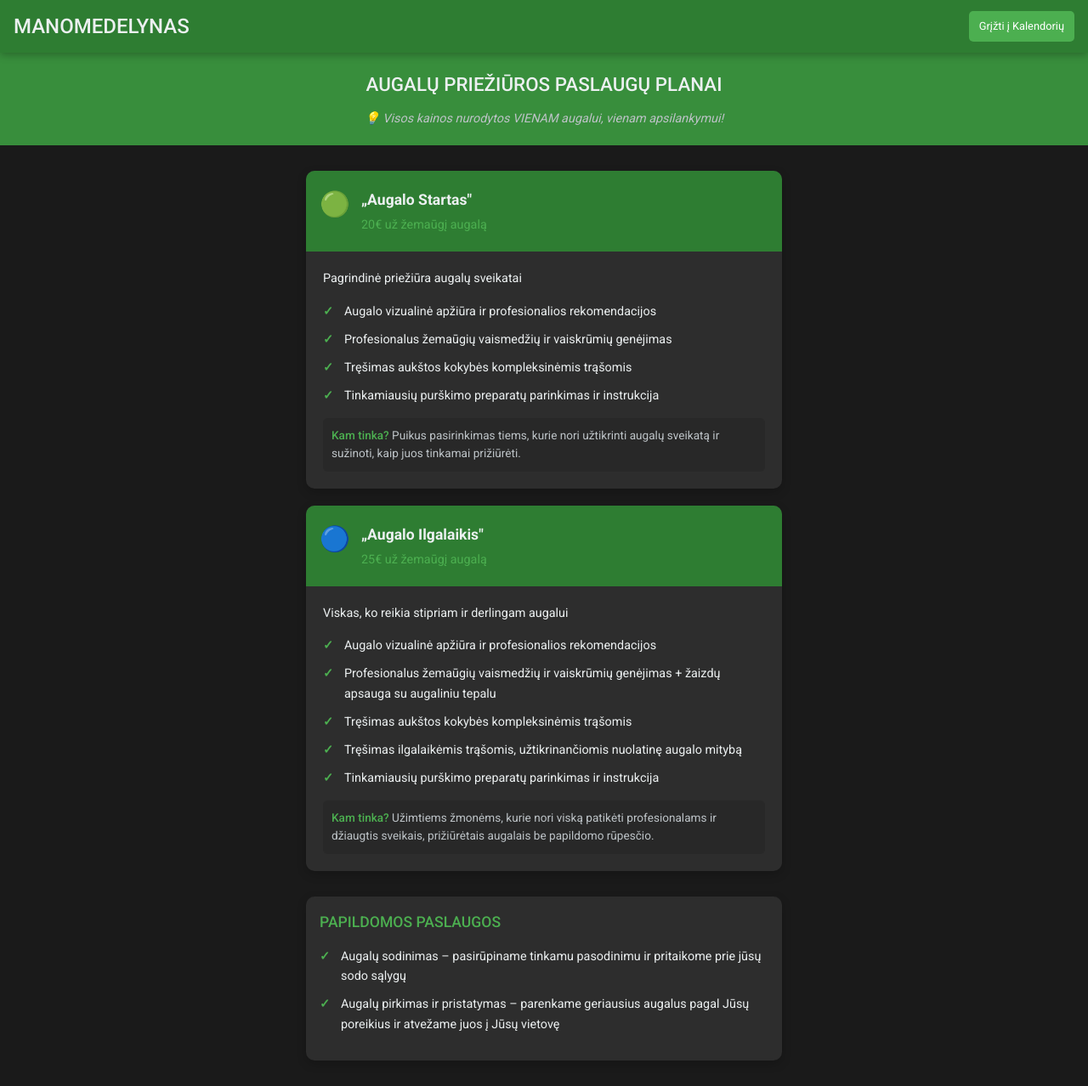
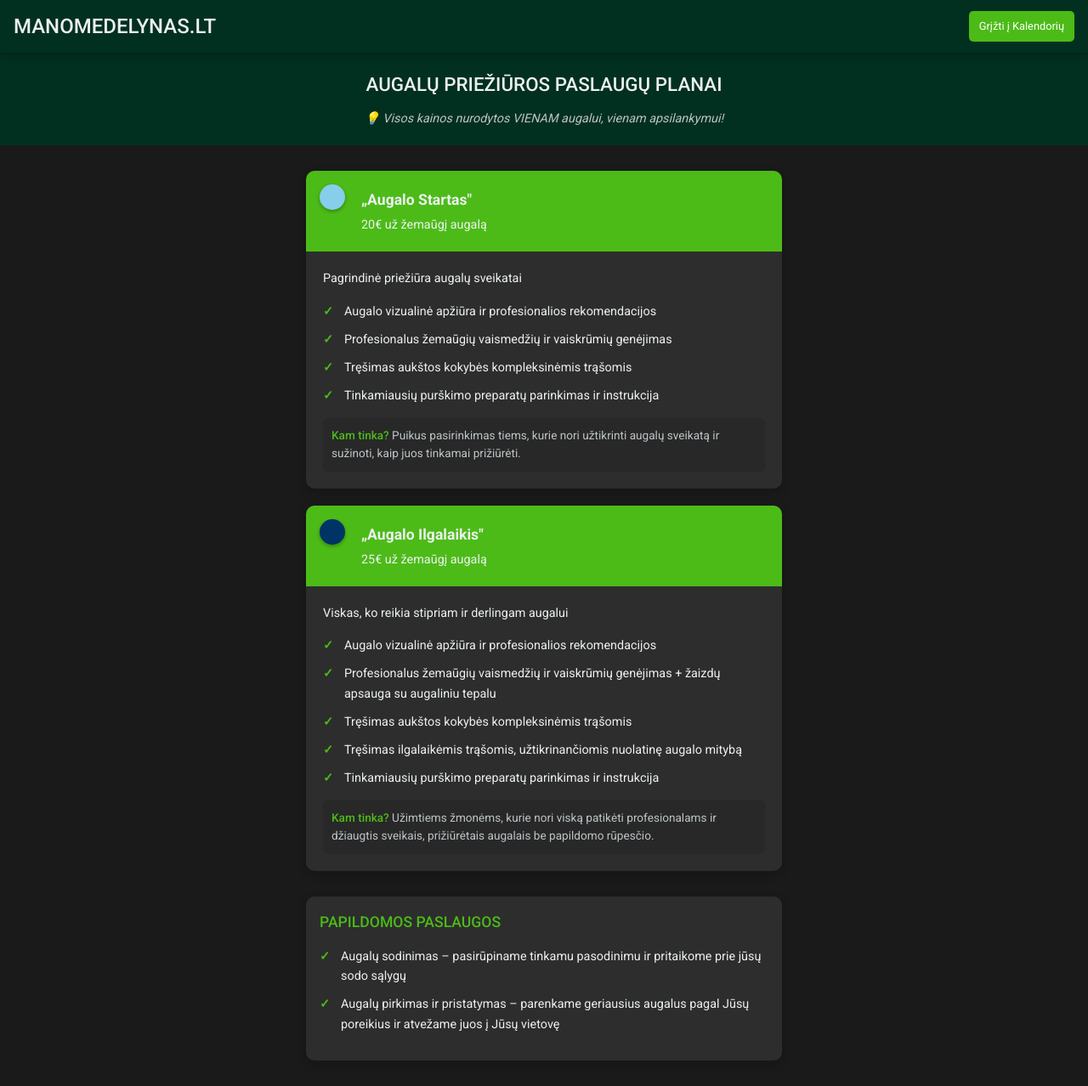
Before and after one commit to TautvisP/reservations, a Django app: page /service-plans/ in a window 1280 px wide. Shown: the whole page at 85% size. Run offline with Django 5.2, Linux system fonts and the light colour scheme.

Commit message:
Tweaked styling upon request, changed text

```diff
--- a/reservationWeb/reservations/templates/add_reservation.html
+++ b/reservationWeb/reservations/templates/add_reservation.html
@@ -37,7 +37,7 @@
 </head>
 <body>
     <header class="page-header">
-        <h1>MANOMEDELYNAS</h1>
+        <h1>MANOMEDELYNAS.LT</h1>
         <a href="{% url 'index' %}" class="back-btn">Grįžti į Kalendorių</a>
     </header>
 
@@ -99,7 +99,7 @@
     <footer class="page-footer">
         <div class="footer-content">
             <div class="copyright">
-                &copy; {% now "Y" %} ManomedelyNAS.
+                &copy; {% now "Y" %} MANOMEDELYNAS.LT.
                 {% if not user.is_authenticated %}
                     <a href="{% url 'login' %}" class="hidden-admin-link">Visos teisės saugomos.</a>
                 {% else %}
--- a/reservationWeb/reservations/templates/delete_reservation.html
+++ b/reservationWeb/reservations/templates/delete_reservation.html
@@ -11,7 +11,7 @@
 </head>
 <body>
     <header class="page-header">
-        <h1>MANOMEDELYNAS</h1>
+        <h1>MANOMEDELYNAS.LT</h1>
         <a href="{% url 'index' %}" class="back-btn">Grįžti į Kalendorių</a>
     </header>
 
@@ -50,7 +50,7 @@
     <footer class="page-footer">
         <div class="footer-content">
             <div class="copyright">
-                &copy; {% now "Y" %} ManomedelyNAS.
+                &copy; {% now "Y" %} MANOMEDELYNAS.LT.
                 {% if not user.is_authenticated %}
                     <a href="{% url 'login' %}" class="hidden-admin-link">Visos teisės saugomos.</a>
                 {% else %}
--- a/reservationWeb/reservations/templates/edit_reservation.html
+++ b/reservationWeb/reservations/templates/edit_reservation.html
@@ -11,7 +11,7 @@
 </head>
 <body>
     <header class="page-header">
-        <h1>MANOMEDELYNAS</h1>
+        <h1>MANOMEDELYNAS.LT</h1>
         <a href="{% url 'index' %}" class="back-btn">Grįžti į Kalendorių</a>
     </header>
 
@@ -98,7 +98,7 @@
     <footer class="page-footer">
         <div class="footer-content">
             <div class="copyright">
-                &copy; {% now "Y" %} ManomedelyNAS.
+                &copy; {% now "Y" %} MANOMEDELYNAS.LT.
                 {% if not user.is_authenticated %}
                     <a href="{% url 'login' %}" class="hidden-admin-link">Visos teisės saugomos.</a>
                 {% else %}
--- a/reservationWeb/reservations/templates/index.html
+++ b/reservationWeb/reservations/templates/index.html
@@ -129,7 +129,7 @@
     <footer class="page-footer">
         <div class="footer-content">
             <div class="copyright">
-                &copy; {% now "Y" %} Manomedelynas.
+                &copy; {% now "Y" %} MANOMEDELYNAS.LT.
                 {% if not user.is_authenticated %}
                     <a href="{% url 'login' %}" class="hidden-admin-link">Visos teisės saugomos.</a>
                 {% else %}
--- a/reservationWeb/reservations/templates/login.html
+++ b/reservationWeb/reservations/templates/login.html
@@ -4,7 +4,7 @@
 <head>
     <meta charset="UTF-8">
     <meta name="viewport" content="width=device-width, initial-scale=1.0">
-    <title>Login - MANOMEDELYNAS</title>
+    <title>Login - MANOMEDELYNAS.LT</title>
     <link href="https://fonts.googleapis.com/css2?family=Roboto:wght@300;400;500;700&display=swap" rel="stylesheet">
     <link rel="stylesheet" href="{% static 'css/styles.css' %}">
     <style>
@@ -101,7 +101,7 @@
 <body>
     <div class="login-container">
         <div class="login-header">
-            <h1>MANOMEDELYNAS</h1>
+            <h1>MANOMEDELYNAS.LT</h1>
         </div>
 
         {% if form.errors %}
--- a/reservationWeb/reservations/templates/service_plans.html
+++ b/reservationWeb/reservations/templates/service_plans.html
@@ -8,9 +8,9 @@
     <link href="https://fonts.googleapis.com/css2?family=Roboto:wght@300;400;500;700&display=swap" rel="stylesheet">
     <style>
         :root {
-            --primary: #2e7d32;
-            --secondary: #388e3c;
-            --accent: #4caf50;
+            --primary: #023020;
+            --secondary: #023020;
+            --accent: #4CBB17;
             --accent-dark: #2e7d32;
             --text: #ecf0f1;
             --text-muted: #bdc3c7;
@@ -102,7 +102,7 @@
         }
 
         .plan-header {
-            background-color: var(--primary);
+            background-color: var(--accent);
             padding: 16px;
             position: relative;
         }
@@ -111,7 +111,17 @@
             position: absolute;
             top: 16px;
             left: 16px;
-            font-size: 1.8rem;
+            display: flex;
+            align-items: center;
+            justify-content: center;
+        }
+
+        .circle-icon {
+            display: block;
+            width: 30px;
+            height: 30px;
+            border-radius: 50%;
+            box-shadow: 0 2px 4px rgba(0,0,0,0.3);
         }
 
         .plan-title-wrapper {
@@ -126,7 +136,7 @@
 
         .plan-price {
             font-size: 0.9rem;
-            color: var(--accent);
+            color: var(--text);
         }
 
         .plan-content {
@@ -203,11 +213,12 @@
                 padding: 20px;
             }
         }
+
     </style>
 </head>
 <body>
     <header class="page-header">
-        <h1>MANOMEDELYNAS</h1>
+        <h1>MANOMEDELYNAS.LT</h1>
         <a href="{% url 'index' %}" class="back-btn">Grįžti į Kalendorių</a>
     </header>
 
@@ -219,7 +230,9 @@
     <div class="plans-container">
         <div class="plan-card">
             <div class="plan-header">
-                <span class="plan-icon">🟢</span>
+                <span class="plan-icon">
+                    <span class="circle-icon" style="background-color: #87CEEB;"></span>
+                </span>
                 <div class="plan-title-wrapper">
                     <div class="plan-title">„Augalo Startas"</div>
                     <div class="plan-price">20€ už žemaūgį augalą</div>
@@ -239,7 +252,9 @@
 
         <div class="plan-card">
             <div class="plan-header">
-                <span class="plan-icon">🔵</span>
+                <span class="plan-icon">
+                    <span class="circle-icon" style="background-color: #003366;"></span>
+                </span>
                 <div class="plan-title-wrapper">
                     <div class="plan-title">„Augalo Ilgalaikis"</div>
                     <div class="plan-price">25€ už žemaūgį augalą</div>
```
Also changed, not shown: reservationWeb/reservations/forms.py (+8 -3 lines), reservationWeb/reservations/models.py (+7 -2 lines), reservationWeb/reservations/templates/admin_reservations.html (+11 -3 lines), reservationWeb/reservations/templates/create_client_reservation.html (+28 -7 lines), reservationWeb/static/css/styles.css (+3 -4 lines), reservationWeb/reservations/migrations/0008_alter_clientreservation_planting_required_and_more.py (added), 1 other file.
